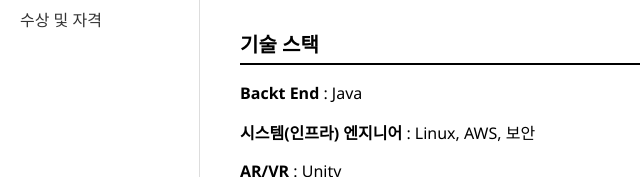
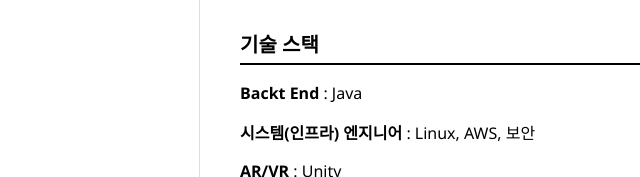
Before and after one commit to junwoo0725/junwoo0725.github.io, a plain HTML site: page index.html in a window 1280 px wide. Shown: the part 205-382 px from the top of the page, 0-640 px from the left. Drawn offline with Linux system fonts and the light colour scheme.

Commit message:
Update index.html

```diff
--- a/index.html
+++ b/index.html
@@ -163,7 +163,7 @@
       <li><a href="#career">경력</a></li>
       <li><a href="#portpolio">포트폴리오</a></li>
       <li><a href="#education">교육</a></li>
-      <li><a href="#cerificate">수상 및 자격</a></li>
+      <!--<li><a href="#cerificate">수상 및 자격</a></li>-->
     </ul>
   </div>
 
```
